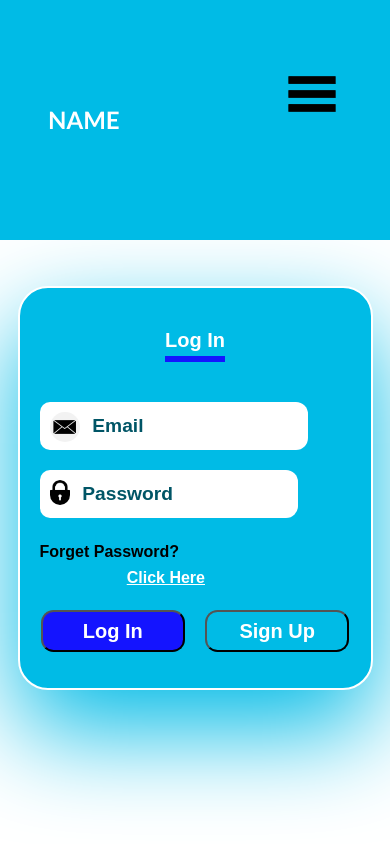
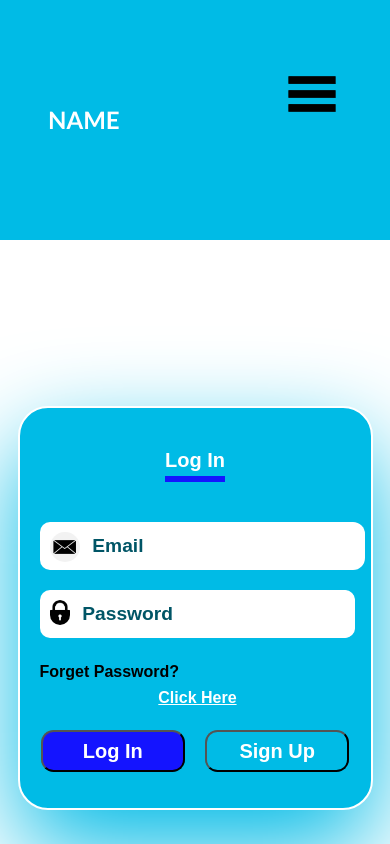
Before and after one commit to Alex-Enogiasun/wep-project, a React (Vite) app: page /signupform in a window 390 px wide. Built offline with nearby package versions, Linux system fonts and the light colour scheme.

Commit message:
Update App.css

```diff
--- a/src/App.css
+++ b/src/App.css
@@ -551,6 +551,7 @@ input {
 	flex-direction: column;
 	font-size: 1.25em;
 	align-items: center;
+	justify-content: center;
 	gap: 0.625em;
 	border-radius: 0.625em;
 	color: var(--primaryColor);
@@ -566,6 +567,7 @@ input {
 	flex-direction: column;
 	font-size: 1.25em;
 	align-items: center;
+	justify-content: center;
 	gap: 0.625em;
 	border-radius: 0.625em;
 	color: var(--primaryColor);
@@ -809,11 +811,7 @@ input {
 		height: 100em;
 		z-index: 1;
 		width: 100%;
-		position: relative;
-		float: right;
-		margin: auto;
-		margin-right: 0;
-		padding: auto;
+		position: absolute;
 	}
 
 	nav .nav-close-btn {
@@ -904,7 +902,8 @@ input {
 	input {
 		width: 90%;
 		font-size: 1.2em;
-		position: absolute;
+
+		position: relative;
 	}
 
 	.container-div a {
@@ -918,6 +917,7 @@ input {
 }
 
 @media (max-width: 500px) {
+
 	header {
 		height: 15em;
 	}
@@ -927,13 +927,13 @@ input {
 	}
 
 	.container-div {
-		margin-top: -15em;
+		margin: 5em 0em;
 		width: 90%;
 		border: 0.125em solid var(--primaryColor);
 	}
 
 	.inputs {
-		width: 80%;
+		width: 100%;
 	}
 
 	.input {
@@ -985,4 +985,9 @@ input {
 		height: auto;
 		margin: 2em 0em 2em -1em;
 	}
+
+	div input {
+		width: 70%;
+		position: relative;
+	}
 }
```
